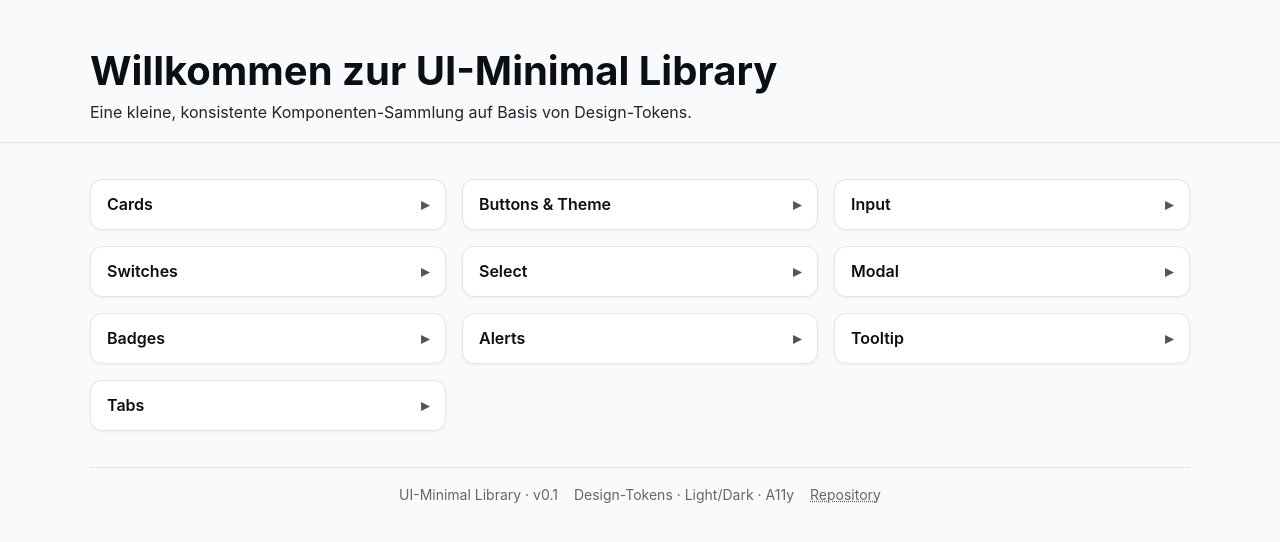
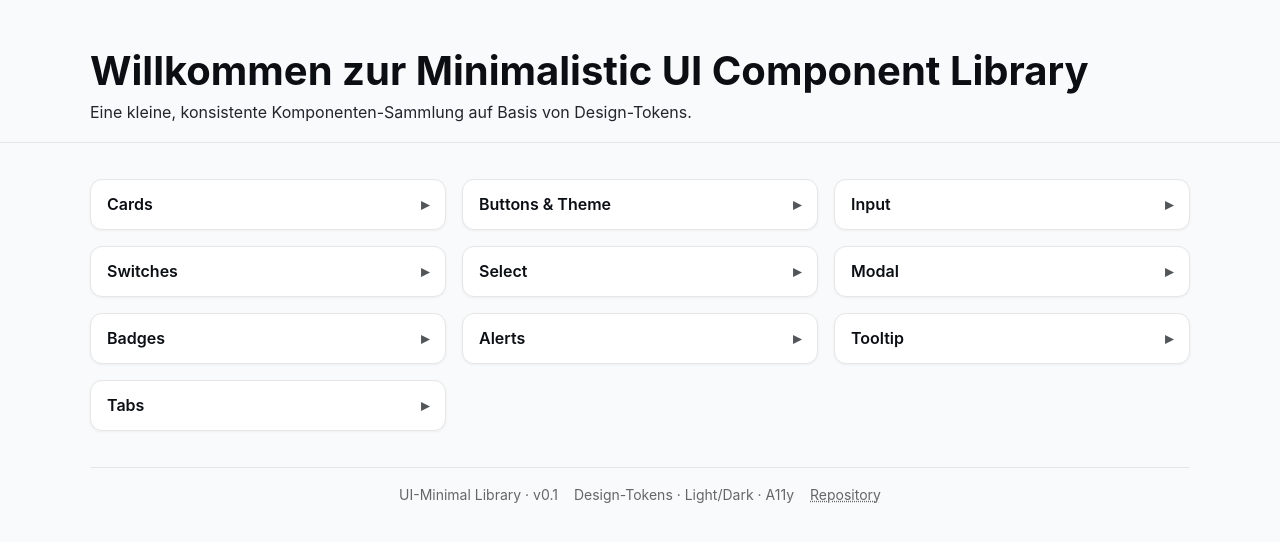
Before and after one commit to arzy0409/UI-minimal-library, a Vue app: page / in a window 1280 px wide. Shown: the top 542 px of the page. Built offline with nearby package versions, Linux system fonts and the light colour scheme.

Commit message:
Update: App.vue angepasst (Tooltip-Demo/A11y-Test)

```diff
--- a/src/App.vue
+++ b/src/App.vue
@@ -116,7 +116,7 @@ onMounted(() => {
            HERO-BEREICH
            ===================================================== -->
       <header class="hero">
-        <h1>Willkommen zur UI-Minimal Library</h1>
+        <h1>Willkommen zur Minimalistic UI Component Library</h1>
         <p class="lead">
           Eine kleine, konsistente Komponenten-Sammlung auf Basis von Design-Tokens.
         </p>
```
